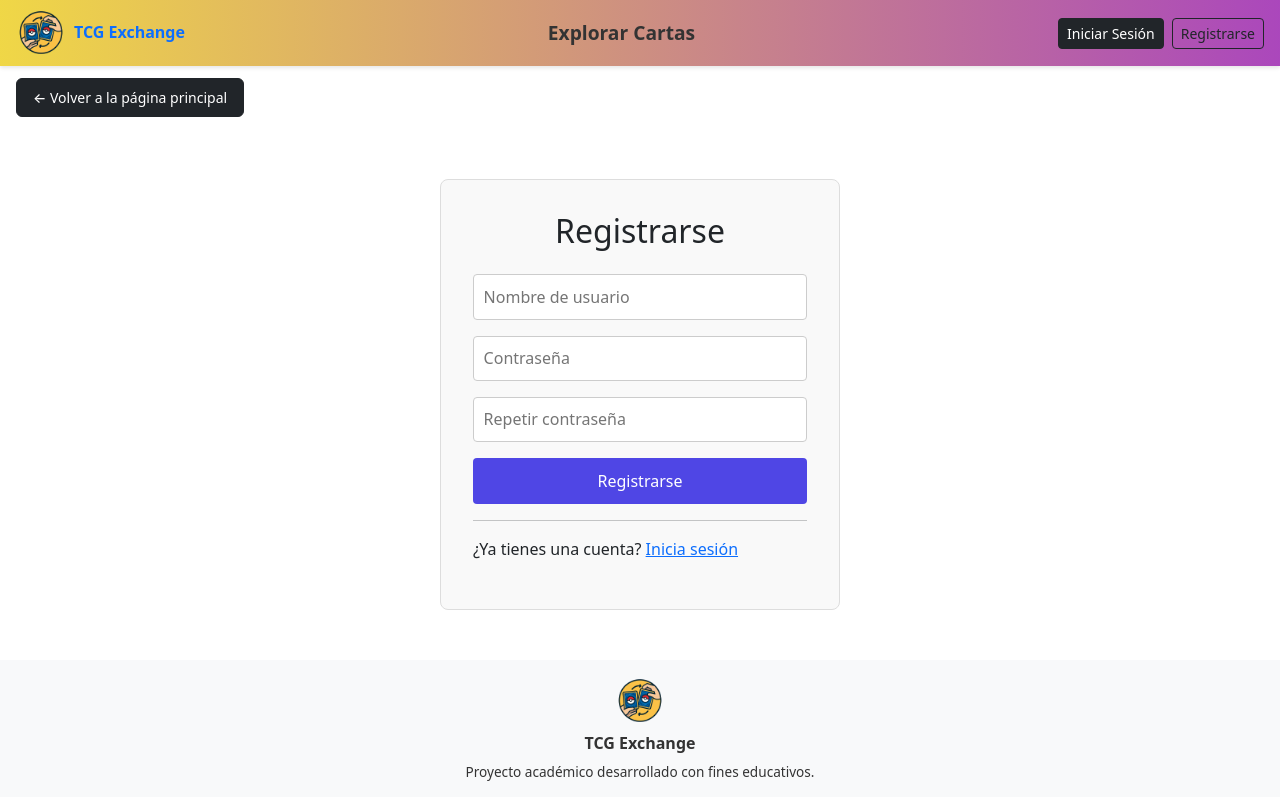
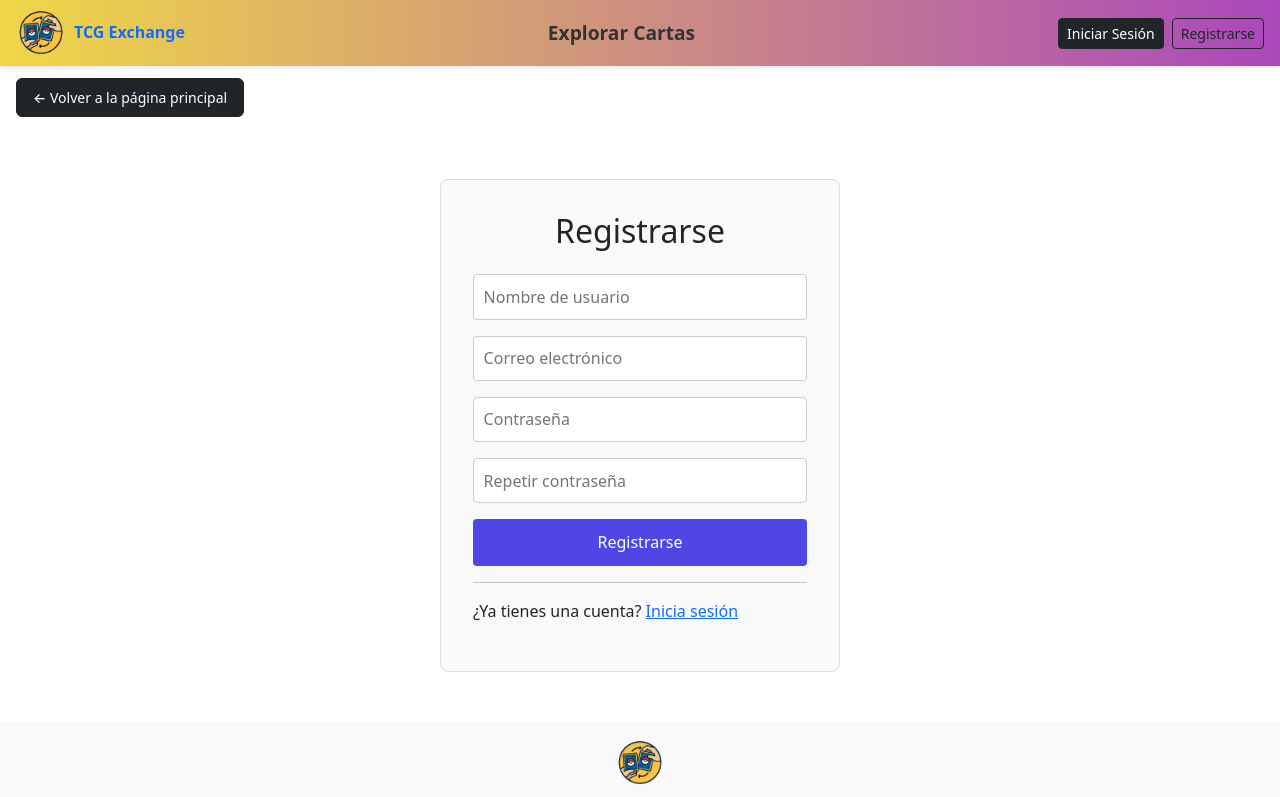
Before and after one commit to legolegolegolego/TCG_Exchange_Frontend, a React (Vite) app: page /register in a window 1280 px wide. Shown: the top 797 px of the page. Built offline with nearby package versions, Linux system fonts and the light colour scheme; no server answers.

Commit message:
registro con email

```diff
--- a/src/pages/Register/Register.jsx
+++ b/src/pages/Register/Register.jsx
@@ -8,6 +8,7 @@ const Register = () => {
     const navigate = useNavigate();
 
     const [username, setUsername] = useState("");
+    const [email, setEmail] = useState("");
     const [password, setPassword] = useState("");
     const [password2, setPassword2] = useState("");
     const [error, setError] = useState("");
@@ -17,12 +18,12 @@ const Register = () => {
         e.preventDefault();
 
         try {
-            await registerUser(username, password, password2);
+            await registerUser(username, email, password, password2);
 
             // Guardar notificación para login
             sessionStorage.setItem("notification", JSON.stringify({
                 type: "success",
-                message: "Registrado correctamente"
+                message: "Registrado correctamente, te hemos enviado un correo de verificación"
             }));
 
             navigate("/login"); // Navega inmediatamente a login
@@ -49,6 +50,14 @@ const Register = () => {
                     placeholder="Nombre de usuario"
                     value={username}
                     onChange={(e) => setUsername(e.target.value)}
+                    className={styles.input}
+                />
+
+                <input
+                    type="email"
+                    placeholder="Correo electrónico"
+                    value={email}
+                    onChange={(e) => setEmail(e.target.value)}
                     className={styles.input}
                 />
 
--- a/src/services/auth.js
+++ b/src/services/auth.js
@@ -1,7 +1,7 @@
 import api from "./api";
 
-export const registerUser = async (username, password, password2) => {
-  return await api.post("/auth/register", { username, password, password2 });
+export const registerUser = async (username, email, password, password2) => {
+  return await api.post("/auth/register", { username, email, password, password2 });
 };
 
 export const loginUser = async (identifier, password) => {
```
